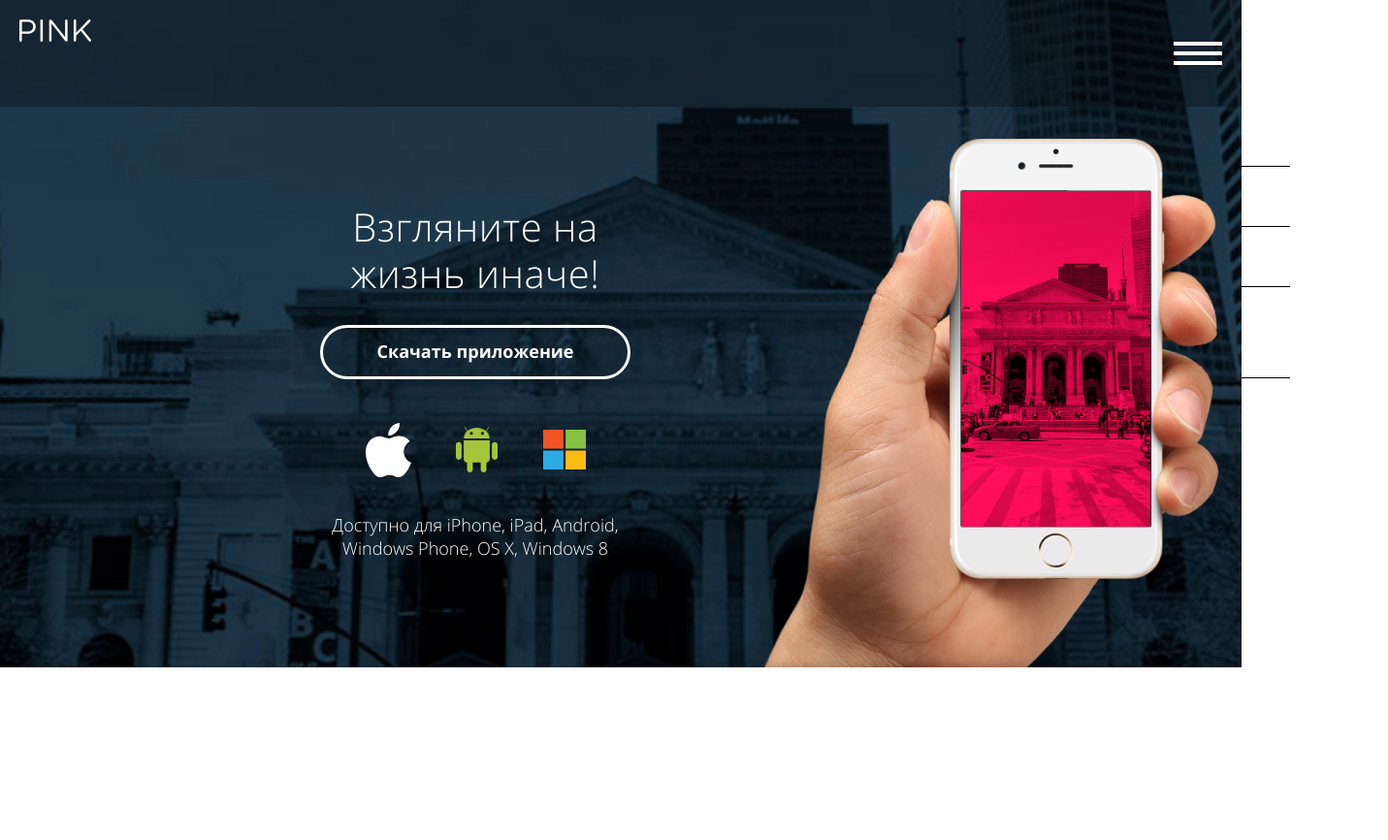
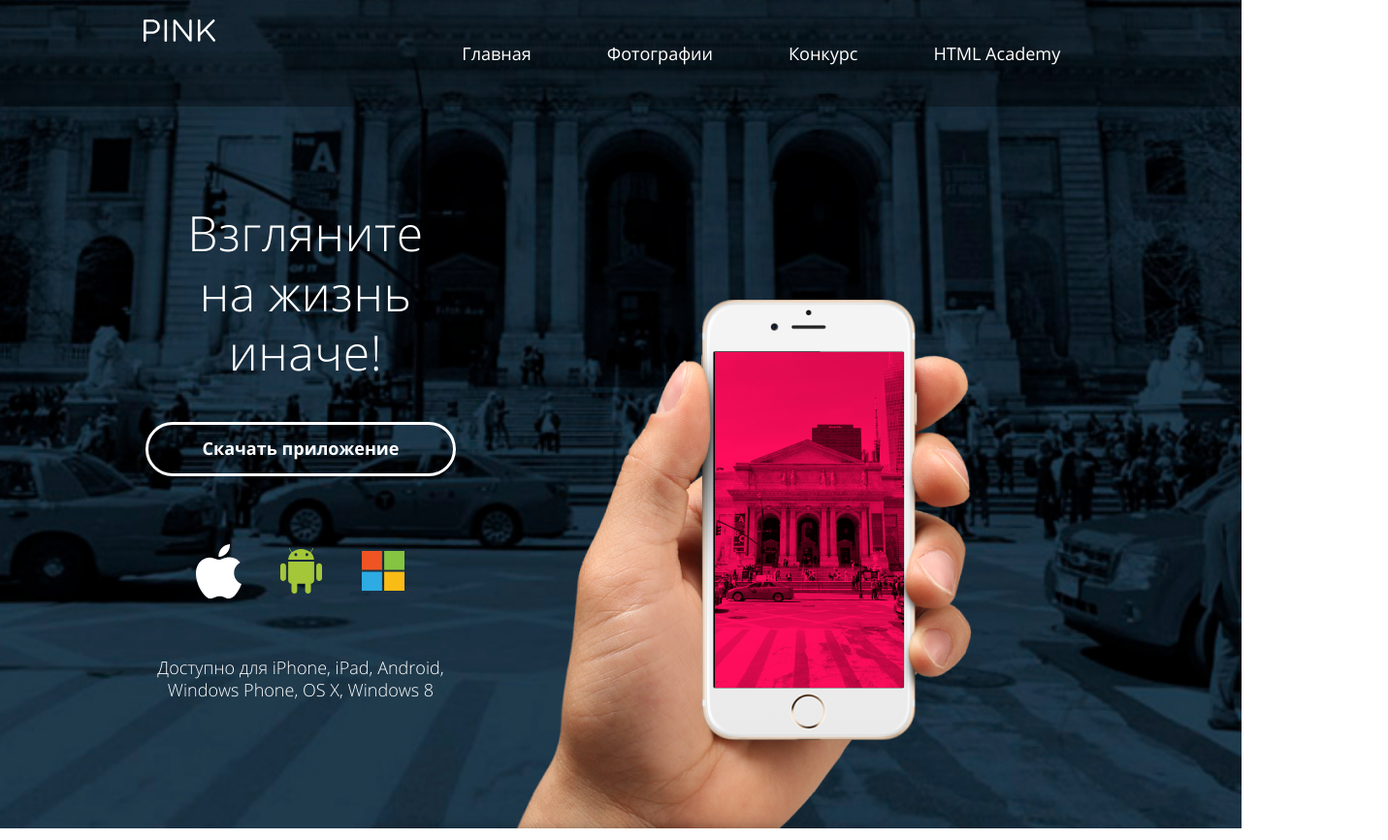
Before and after one commit to NatalyLu/Pink, a website: page source/index.html in a window 1280 px wide. Shown: the top 866 px of the page at 97% size, 1431 px wide, since content can reach past the window. Drawn offline with nearby package versions, Linux system fonts and the light colour scheme; files that its build step writes are made by us from their sources; files whose address does not match are found by name.

Commit message:
added styles for index-header on desktop

```diff
--- a/source/index.html
+++ b/source/index.html
@@ -11,6 +11,7 @@
       <h1 class="visually-hidden">Приложение Пинк</h1>
       <nav class="main-nav">
         <div class="main-nav__wrapper">
+          <div class="main-nav__menu">
             <a class="main-nav__logo" aria-label="Логотип приложения Пинк">
               <svg width="74" height="23" viewBox="0 0 74 23" fill="none" xmlns="http://www.w3.org/2000/svg">
                 <path d="M0.00496827 1.54857C0.00487772 1.21254 0.135804 0.889818 0.369742 0.649431C0.60368 0.409043 0.922049 0.27008 1.25676 0.262266H8.39001C13.4469 0.262266 16.7751 2.9645 16.7751 7.39179V7.45162C16.7751 12.2977 12.7415 14.8105 7.97274 14.8105H2.53836V21.611C2.55394 21.7874 2.53277 21.9651 2.47619 22.1329C2.41961 22.3006 2.32887 22.4547 2.20973 22.5854C2.09058 22.716 1.94565 22.8204 1.78416 22.8918C1.62266 22.9631 1.44812 23 1.27166 23C1.0952 23 0.920671 22.9631 0.759173 22.8918C0.597674 22.8204 0.452744 22.716 0.333602 22.5854C0.21446 22.4547 0.123708 22.3006 0.0671295 22.1329C0.0105515 21.9651 -0.0106138 21.7874 0.00496827 21.611V1.54857ZM8.07209 12.5171C11.7778 12.5171 14.2119 10.5228 14.2119 7.53139V7.47156C14.2119 4.26078 11.8175 2.59556 8.25092 2.59556H2.58804V12.4772L8.07209 12.5171Z" fill="white"/>
@@ -19,8 +20,6 @@
                 <path d="M55.9384 1.38904C55.9228 1.21262 55.944 1.03487 56.0005 0.867114C56.0571 0.699353 56.1479 0.545245 56.267 0.414596C56.3862 0.283947 56.5311 0.179616 56.6926 0.108238C56.8541 0.0368607 57.0286 0 57.2051 0C57.3815 0 57.5561 0.0368607 57.7176 0.108238C57.8791 0.179616 58.024 0.283947 58.1431 0.414596C58.2623 0.545245 58.353 0.699353 58.4096 0.867114C58.4662 1.03487 58.4874 1.21262 58.4718 1.38904V13.6837L71.2282 0.551443C71.4899 0.279712 71.8455 0.119105 72.2216 0.10273C72.5468 0.115453 72.8548 0.252812 73.0821 0.486531C73.3094 0.72025 73.4388 1.03254 73.4436 1.35912C73.4366 1.52896 73.3961 1.69572 73.3245 1.84975C73.2529 2.00379 73.1516 2.14205 73.0264 2.25655L65.0785 10.1539L73.6523 20.6836C73.8764 20.9441 73.9998 21.2768 74 21.6209C73.9961 21.7933 73.9583 21.9633 73.8887 22.121C73.8191 22.2786 73.719 22.4209 73.5943 22.5395C73.4696 22.6582 73.3228 22.7509 73.1622 22.8123C73.0016 22.8737 72.8305 22.9026 72.6588 22.8973C72.4588 22.8891 72.2639 22.8322 72.0908 22.7314C71.9177 22.6306 71.7716 22.4891 71.6653 22.3189L63.3001 11.859L58.4718 16.7051V21.591C58.4718 21.7573 58.4391 21.922 58.3757 22.0756C58.3123 22.2293 58.2194 22.3689 58.1022 22.4865C57.9851 22.6041 57.846 22.6973 57.6929 22.761C57.5398 22.8246 57.3757 22.8574 57.21 22.8574C57.0443 22.8574 56.8803 22.8246 56.7272 22.761C56.5741 22.6973 56.435 22.6041 56.3179 22.4865C56.2007 22.3689 56.1078 22.2293 56.0443 22.0756C55.9809 21.922 55.9483 21.7573 55.9483 21.591V1.38904H55.9384Z" fill="white"/>
               </svg>
             </a>
-          <button class="main-nav__burger button-burger" type="button" aria-label="Menu" aria-expanded="true"><span class="button-burger__line"></span></button>
-        </div>
             <ul class="main-nav__list">
               <li>
                 <a class="main-nav__item main-nav__item--active">Главная</a>
@@ -35,6 +34,9 @@
                 <a class="main-nav__item" href="https://htmlacademy.ru/">HTML Academy</a>
               </li>
             </ul>
+          </div>
+          <button class="main-nav__burger button-burger" type="button" aria-label="Menu" aria-expanded="true"><span class="button-burger__line"></span></button>
+        </div>
         <h2 class="header__title main-title">Взгляните на жизнь иначе!</h2>
       </nav>
       <section class="header__download download">
--- a/source/js/main.js
+++ b/source/js/main.js
@@ -16,6 +16,8 @@ let toggleMenu = (evt, button, nav) => {
 	button.setAttribute("aria-expanded", attributeValue);
 }
 
-burger.addEventListener("click", (evt) => {
-  toggleMenu(evt, burger, navigation);
-});
+if (burger) {
+	burger.addEventListener("click", (evt) => {
+		toggleMenu(evt, burger, navigation);
+	});
+}
--- a/source/less/blocks/button-burger.less
+++ b/source/less/blocks/button-burger.less
@@ -1,3 +1,4 @@
+@media (max-width: @until-desktop-width) {
   .button-burger {
     position: relative;
     padding: 0;
@@ -63,3 +64,4 @@
       transform: translate(-50%, 0) rotate(-45deg);
     }
   }
+}
--- a/source/less/blocks/download.less
+++ b/source/less/blocks/download.less
@@ -12,22 +12,33 @@
   @media (min-width: @tablet-width) {
     margin-bottom: 45px;
   }
+
+  @media (min-width: @desktop-width) {
+    margin-bottom: 70px;
+  }
 }
 
 .download__list {
   .drop-list-style;
-  display: flex;
-  justify-content: space-evenly;
+  display: grid;
+  grid-template-columns: repeat(auto-fit, 50px);
+  gap: 35px;
   align-items: center;
+  justify-content: center;
   margin: 0 0 30px 0;
 
   @media (min-width: @tablet-width) {
     margin-bottom: 38px;
   }
+
+  @media (min-width: @desktop-width) {
+    margin-bottom: 60px;
+  }
 }
 
 .download__item {
   display: flex;
+  justify-content: center;
 }
 
 .download__note {
@@ -42,4 +53,8 @@
     font-size: 1.29rem;
     margin-bottom: 110px;
   }
+
+  @media (min-width: @tablet-width) {
+    margin-bottom: 130px;
+  }
 }
--- a/source/less/blocks/header.less
+++ b/source/less/blocks/header.less
@@ -12,6 +12,10 @@
     min-height: 462px;
     margin-bottom: 30px;
   }
+
+  @media (min-width: @desktop-width) {
+    background-position: bottom 145px right calc(50% - 194px), bottom right calc(50% - 55px), center bottom -150px;
+  }
 }
 
 .header__title {
@@ -20,8 +24,13 @@
   text-align: center;
 
   @media (min-width: @tablet-width) {
-    max-width: @tablet-width;
+    max-width: @small-box-width;
     padding: 0 350px 0 50px;
+  }
+
+  @media (min-width: @desktop-width) {
+    max-width: @big-box-width;
+    padding: 0 770px 0 120px;
   }
 }
 
@@ -30,7 +39,12 @@
   padding: 0 20px;
 
   @media (min-width: @tablet-width) {
-    max-width: @tablet-width;
+    max-width: @small-box-width;
     padding: 0 320px 0 20px;
   }
+
+  @media (min-width: @desktop-width) {
+    max-width: @big-box-width;
+    padding: 0 770px 0 110px;
+  }
 }
--- a/source/less/blocks/main-nav.less
+++ b/source/less/blocks/main-nav.less
@@ -14,6 +14,10 @@
     min-height: auto;
   }
 
+  @media (min-width: @desktop-width) {
+    margin-bottom: 40px;
+  }
+
   &--menu-open {
     .main-nav__wrapper {
       background-color: @main-background;
@@ -22,6 +26,7 @@
 
     .main-nav__list {
       width: 100%;
+      visibility: visible;
     }
   }
 }
@@ -38,11 +43,33 @@
     min-height: 110px;
     margin-bottom: 100px;
   }
+
+  @media (min-width: @desktop-width) {
+    justify-content: center;
+  }
+}
+
+.main-nav__menu {
+  @media (min-width: @desktop-width) {
+    display: flex;
+    flex-direction: row;
+    justify-content: space-around;
+    width: 100%;
+    max-width: @big-box-width;
+  }
+}
+
+.main-nav__logo {
+  display: block;
 }
 
 .main-nav__burger {
   @media (min-width: @tablet-width) {
     align-self: center;
+  }
+
+  @media (min-width: @desktop-width) {
+    display: none;
   }
 }
 
@@ -52,9 +79,11 @@
   flex-direction: column;
   position: absolute;
   width: 0;
+  visibility: hidden;
   top: 66px;
   right: 0;
   margin: 0;
+  font-family: "Opensans Bold", "Arial", sans-serif;
   font-size: 1.29rem;
   line-height: 2.29rem;
   background-color: @main-background;
@@ -65,20 +94,39 @@
   @media (min-width: @tablet-width) {
     top: 110px;
   }
+
+  @media (min-width: @desktop-width) {
+    flex-direction: row;
+    flex-wrap: wrap;
+    position: relative;
+    visibility: visible;
+    width: auto;
+    top: 0;
+    font-family: "Opensans", "Arial", sans-serif;
+    text-transform: none;
+    background-color: transparent;
+  }
 }
 
 .main-nav__item {
-  display: block;
-  width: 100%;
+  display: flex;
+  justify-content: center;
+  align-items: center;
   padding: 14px 25px;
-  text-align: center;
   color: inherit;
   text-decoration: none;
-  cursor: pointer;
   border-top: 1px solid rgba(@main-color, .2);
   border-bottom: 1px solid @dark-background;
+  cursor: pointer;
 
   &--active {
     cursor: default;
   }
+
+  @media (min-width: @desktop-width) {
+    width: 100%;
+    height: 100%;
+    padding: 10px 39px;
+    border: none;
+  }
 }
--- a/source/less/blocks/main-title.less
+++ b/source/less/blocks/main-title.less
@@ -10,4 +10,9 @@
     font-size: 2.86rem;
     line-height: 3.4rem;
   }
+
+  @media (min-width: @desktop-width) {
+    font-size: 3.57rem;
+    line-height: 4.4rem;
+  }
 }
--- a/source/less/global/variables.less
+++ b/source/less/global/variables.less
@@ -3,6 +3,10 @@
 @dark-background: #000000;
 @main-background: #283645;
 
+@small-box-width: 660px;
+@big-box-width: 1200px;
+
 // Viewports
 @tablet-width: 660px;
 @desktop-width: 1200px;
+@until-desktop-width: calc(@desktop-width - 1px);
```
Lines whose indentation alone changed are shown as unchanged.
